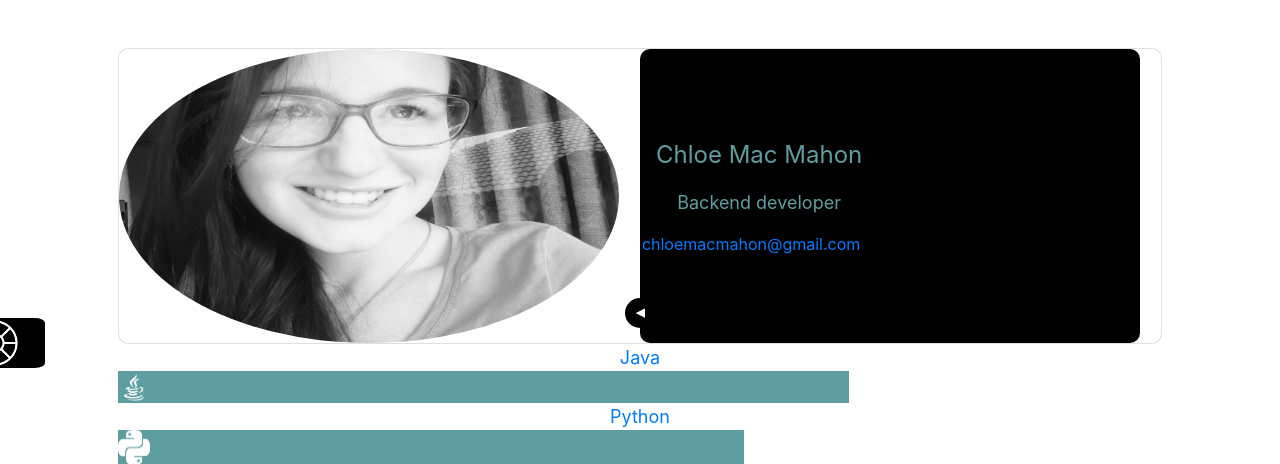
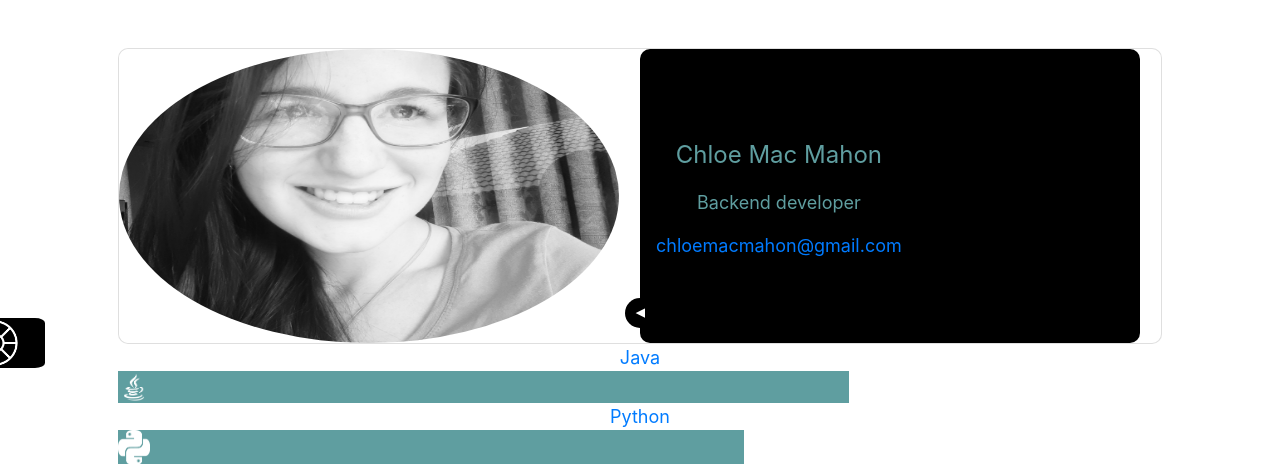
Before and after one commit to chloemacmahon/chloemacmahon.github.io, a Flask app: page / in a window 1280 px wide. Shown: the part 82-546 px from the top of the page. Run offline with Flask 2, Linux system fonts and the light colour scheme; some libraries are stand-ins or nearby versions.

Commit message:
Style edits

```diff
--- a/full-cv/index.html
+++ b/full-cv/index.html
@@ -66,7 +66,7 @@
         <div class="vertically-centered-font">
             <p class="name">Chloe Mac Mahon</p>
             <p class="skill">Backend developer</p>
-            <a href="mailto: chloemacmahon@gmail.com">chloemacmahon@gmail.com</a>
+            <p class="skill"><a href="mailto: chloemacmahon@gmail.com">chloemacmahon@gmail.com</a></p>
         </div>
     </div>
     <div class="slide light">
--- a/index.html
+++ b/index.html
@@ -66,7 +66,7 @@
         <div class="vertically-centered-font">
             <p class="name">Chloe Mac Mahon</p>
             <p class="skill">Backend developer</p>
-            <a href="mailto: chloemacmahon@gmail.com">chloemacmahon@gmail.com</a>
+            <p class="skill"><a href="mailto: chloemacmahon@gmail.com">chloemacmahon@gmail.com</a></p>
         </div>
     </div>
     <div class="slide light">
--- a/project/templates/full-cv.html
+++ b/project/templates/full-cv.html
@@ -17,7 +17,7 @@ Index
         <div class="vertically-centered-font">
             <p class="name">Chloe Mac Mahon</p>
             <p class="skill">Backend developer</p>
-            <a href="mailto: chloemacmahon@gmail.com">chloemacmahon@gmail.com</a>
+            <p class="skill"><a href="mailto: chloemacmahon@gmail.com">chloemacmahon@gmail.com</a></p>
         </div>
     </div>
     <div class="slide light">
--- a/project/templates/index.html
+++ b/project/templates/index.html
@@ -17,7 +17,7 @@ Index
         <div class="vertically-centered-font">
             <p class="name">Chloe Mac Mahon</p>
             <p class="skill">Backend developer</p>
-            <a href="mailto: chloemacmahon@gmail.com">chloemacmahon@gmail.com</a>
+            <p class="skill"><a href="mailto: chloemacmahon@gmail.com">chloemacmahon@gmail.com</a></p>
         </div>
     </div>
     <div class="slide light">
```
